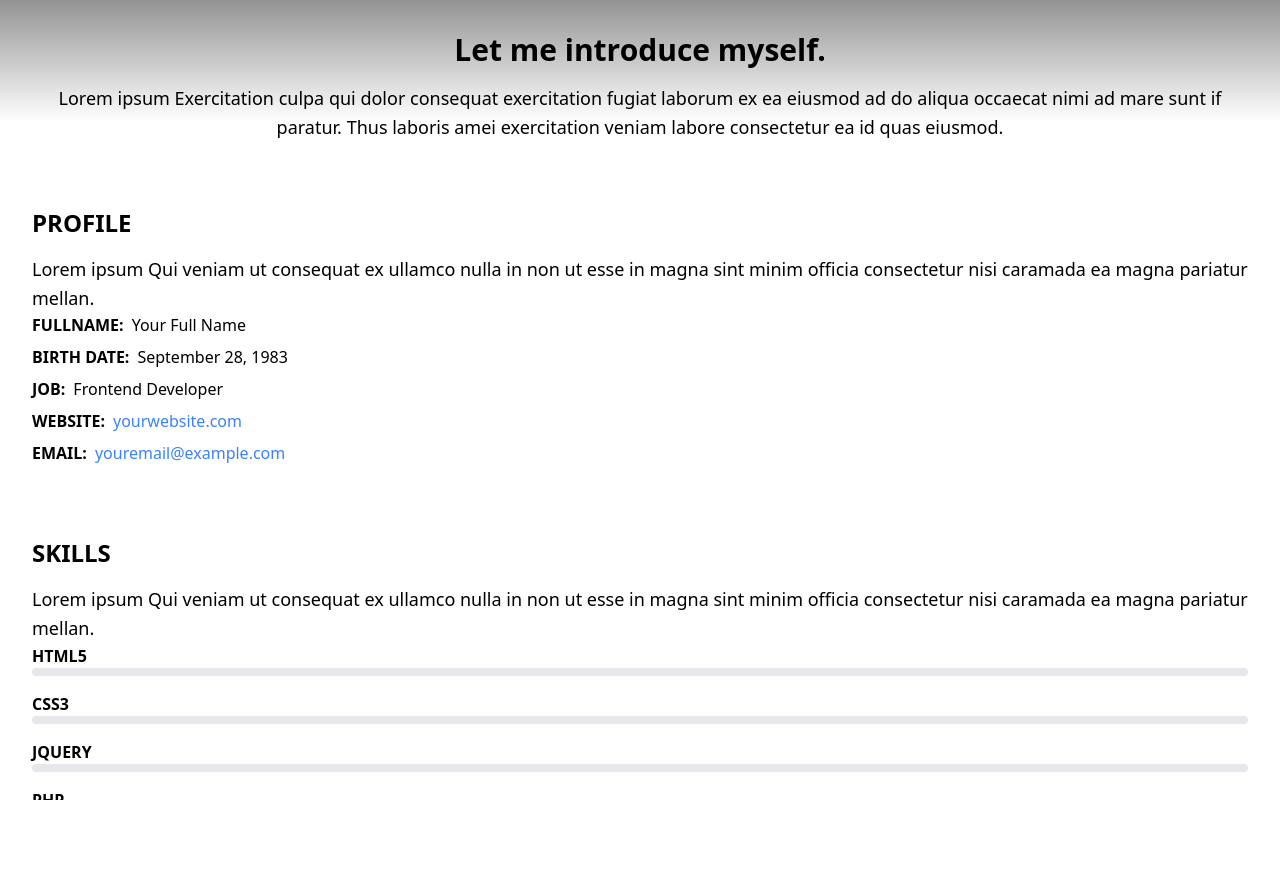
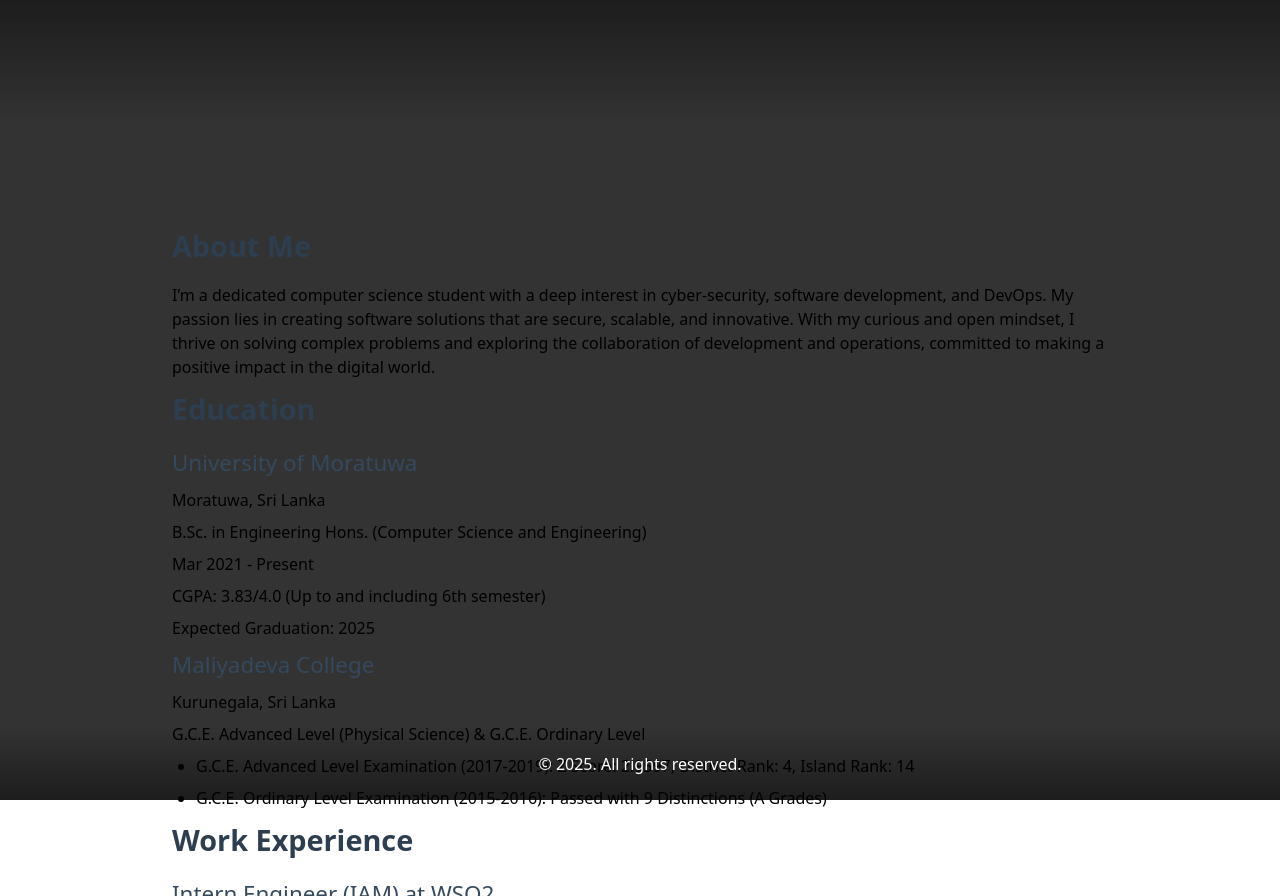
Before and after one commit to CharinduThisara/Portfolio, a SvelteKit app: page /about in a window 1280 px wide. Before the commit the page ends 800 px from the top, so only its background shows below. Built offline with nearby package versions, Linux system fonts and the light colour scheme.

Commit message:
Refactor portfolio section: add project data structure and enhance layout; update footer styling and header alignment

```diff
--- a/src/components/Footer.svelte
+++ b/src/components/Footer.svelte
@@ -1,5 +1,12 @@
-<footer class="bg-gray-800 text-white p-6">
-    <div class="container mx-auto text-center">
-      <p>&copy; {new Date().getFullYear()}. All rights reserved.</p>
-    </div>
-  </footer>
+<footer class="footer text-white p-6 bottom-0 w-full fixed">
+  <div class="container mx-auto text-center">
+    <p>&copy; {new Date().getFullYear()}. All rights reserved.</p>
+  </div>
+</footer>
+
+
+<style>
+  .footer {
+    background: linear-gradient(to top, rgba(0, 0, 0, 0.425), rgba(185, 166, 166, 0)); /* Darker gradient towards the bottom */
+  }
+</style>
--- a/src/components/Header.svelte
+++ b/src/components/Header.svelte
@@ -30,7 +30,7 @@
   role="navigation"
   style="background-position: {mouseX * 50}% {mouseY * 50}%"
 >
-  <div class="container mx-auto flex items-center">
+  <div class="mx-auto flex items-center ml-16">
     <!-- Icon Section -->
     <div class="icon-wrapper relative flex items-center p-5">
       <!-- Show Active Icon -->
--- a/src/routes/about/+page.svelte
+++ b/src/routes/about/+page.svelte
@@ -1,98 +1,276 @@
 <script>
-    // import Photo from './Photo.jpg // Import your photo component
+  const profile = {
+    name: "Your Name",
+    introduction:
+      "I’m a dedicated computer science student with a deep interest in cyber-security, software development, and DevOps. My passion lies in creating software solutions that are secure, scalable, and innovative. With my curious and open mindset, I thrive on solving complex problems and exploring the collaboration of development and operations, committed to making a positive impact in the digital world.",
+  };
 
-    const fullName = 'Your Full Name';
-    const birthDate = 'September 28, 1983';
-    const job = 'Frontend Developer';
-    const website = 'yourwebsite.com';
-    const email = 'youremail@example.com';
+  const education = [
+    {
+      title: "University of Moratuwa",
+      location: "Moratuwa, Sri Lanka",
+      details: "B.Sc. in Engineering Hons. (Computer Science and Engineering)",
+      period: "Mar 2021 - Present",
+      gpa: "CGPA: 3.83/4.0 (Up to and including 6th semester)",
+      expectedGraduation: "Expected Graduation: 2025",
+    },
+    {
+      title: "Maliyadeva College",
+      location: "Kurunegala, Sri Lanka",
+      details:
+        "G.C.E. Advanced Level (Physical Science) & G.C.E. Ordinary Level",
+      achievements: [
+        "G.C.E. Advanced Level Examination (2017-2019): Z Score: 2.9597, District Rank: 4, Island Rank: 14",
+        "G.C.E. Ordinary Level Examination (2015-2016): Passed with 9 Distinctions (A Grades)",
+      ],
+    },
+  ];
 
-    const skills = [
-      { name: 'HTML5', level: 90 },
-      { name: 'CSS3', level: 80 },
-      { name: 'JQUERY', level: 70 },
-      { name: 'PHP', level: 60 },
-      { name: 'WORDPRESS', level: 50 },
-    ];
-  </script>
+  const workExperience = [
+    {
+      company: "WSO2",
+      role: "Intern Engineer (IAM)",
+      period: "Nov 2023 - May 2024",
+      responsibilities: [
+        "Explored the WSO2 Identity Server in depth (OIDC, SAML, WS-Fed configurations, and deployment strategies).",
+        "Conducted research on Active-Active Deployment of WSO2 Identity Server using Azure Cosmos DB and OSGi bundling.",
+        "Gained experience with Azure DevOps for vulnerability scanning and infrastructure deployment architecture.",
+      ],
+    },
+  ];
 
-  <div class="container mx-auto">
-    <div class="about text-center p-8">
-      <h2 class="text-3xl font-bold mb-4">Let me introduce myself.</h2>
-      <!-- <Photo class="rounded-full mb-4" /> {/* Use your imported photo component here */} -->
-      <p class="text-lg leading-relaxed">
-        Lorem ipsum Exercitation culpa qui dolor consequat exercitation fugiat
-        laborum ex ea eiusmod ad do aliqua occaecat nimi ad mare sunt if paratur.
-        Thus laboris amei exercitation veniam labore consectetur ea id quas eiusmod.
-      </p>
-    </div>
+  const skillsSummary = {
+    technical: [
+      "C", "C++", "Java", "Python", "JavaScript", "Bash", "SQL",
+      "ReactJS", "NodeJS", "Svelte-kit", "Go", "Spring-boot",
+    ],
+    tools: [
+      "VMs", "VSCode", "IntelliJ", "Git", "Linux", "Kubernetes", "Docker",
+      "Azure Clouds",
+    ],
+    softSkills: [
+      "Fast learning", "Adaptability", "Time Management",
+      "Leadership", "Strategic Planning", "Communication Skills",
+    ],
+    languages: {
+      english: "Professional working proficiency",
+      sinhala: "Native proficiency",
+    },
+  };
 
-    <div class="profile p-8">
-      <h3 class="text-2xl font-semibold mb-4">PROFILE</h3>
-      <p class="text-lg leading-relaxed">
-        Lorem ipsum Qui veniam ut consequat ex ullamco nulla in non ut esse in magna sint minim
-        officia consectetur nisi caramada ea magna pariatur mellan.
-      </p>
-      <ul class="list-none p-0">
-        <li class="flex items-center mb-2">
-          <span class="font-semibold">FULLNAME:</span>
-          <span class="ml-2">{fullName}</span>
-        </li>
-        <li class="flex items-center mb-2">
-          <span class="font-semibold">BIRTH DATE:</span>
-          <span class="ml-2">{birthDate}</span>
-        </li>
-        <li class="flex items-center mb-2">
-          <span class="font-semibold">JOB:</span>
-          <span class="ml-2">{job}</span>
-        </li>
-        <li class="flex items-center mb-2">
-          <span class="font-semibold">WEBSITE:</span>
-          <span class="ml-2">
-            <a href={`http://${website}`} class="text-blue-500 hover:underline">
-              {website}
-            </a>
-          </span>
-        </li>
-        <li class="flex items-center mb-2">
-          <span class="font-semibold">EMAIL:</span>
-          <span class="ml-2">
-            <a href={`mailto:${email}`} class="text-blue-500 hover:underline">
-              {email}
-            </a>
-          </span>
-        </li>
-      </ul>
-    </div>
+  const areasOfInterest = [
+    "DevOps",
+    "Cyber Security",
+    "Back-end Development",
+    "Secure Application Development",
+    "Front-end Development",
+    "Computer Architecture",
+  ];
 
-    <div class="skills p-8">
-      <h3 class="text-2xl font-semibold mb-4">SKILLS</h3>
-      <p class="text-lg leading-relaxed">
-        Lorem ipsum Qui veniam ut consequat ex ullamco nulla in non ut esse in magna sint minim
-        officia consectetur nisi caramada ea magna pariatur mellan.
-      </p>
-      {#each skills as skill}
-        <div class="skill mb-4">
-          <span class="font-semibold">{skill.name}</span>
-          <div class="progress h-2 bg-gray-200 rounded-full">
-            <div
-              class="progress-bar bg-blue-500 rounded-full"
-              style={`width: ${skill.level}%`}
-            ></div>
+  const coursework = {
+    cyberSecurity: [
+      "CS3460 Operating Systems Security (A)",
+      "CS2043 Operating Systems (A+)",
+      "CS3480 Principles of Secure Application Development (A)",
+      "CS3400 Cyber Security Project (A)",
+      "CS3053 Computer Security (A-)",
+      "CS4433 Network and System Administration",
+      "CS4463 Computer and Network Security",
+      "CS4453 Information Security and Cryptography",
+    ],
+    databaseSystems: ["CS3043 Database Systems (A-)",],
+    computerArchitecture: ["CS2053 Computer Architecture (A)"],
+    computerNetworks: [
+      "CS2033 Data Communication and Networking (A)",
+      "CS3033 Computer Networks (A-)",
+      "CS3413 Advanced Networking (B)",
+    ],
+    mathematics: [
+      "MA2034 Linear Algebra (A+)",
+      "MA2014 Differential Equations (A)",
+      "MA3014 Applied Statistics (A)",
+      "MA3024 Numerical Methods (A+)",
+      "MA3030 Operational Research (A)",
+      "MA2024 Calculus (A+)",
+      "MA2054 Graph Theory (A+)",
+      "MA4144 Neural Networks and Fuzzy Logic",
+    ],
+  };
+</script>
+
+<section class="absolute inset-0 bg-black bg-opacity-80">
+  <div class="mx-auto px-4 overflow-y-auto mt-24">
+    <div class="about-section mt-8">
+      <div class="section">
+        <h2>About Me</h2>
+        <p>{profile.introduction}</p>
+      </div>
+
+      <div class="section">
+        <h2>Education</h2>
+        {#each education as edu}
+          <div>
+            <h3>{edu.title}</h3>
+            <p>{edu.location}</p>
+            <p>{edu.details}</p>
+            <p>{edu.period}</p>
+            {#if edu.gpa}<p>{edu.gpa}</p>{/if}
+            {#if edu.expectedGraduation}<p>{edu.expectedGraduation}</p>{/if}
+            {#if edu.achievements}
+              <ul>
+                {#each edu.achievements as achievement}
+                  <li>{achievement}</li>
+                {/each}
+              </ul>
+            {/if}
           </div>
+        {/each}
+      </div>
+
+      <div class="section">
+        <h2>Work Experience</h2>
+        {#each workExperience as work}
+          <div>
+            <h3>{work.role} at {work.company}</h3>
+            <p>{work.period}</p>
+            <ul>
+              {#each work.responsibilities as responsibility}
+                <li>{responsibility}</li>
+              {/each}
+            </ul>
+          </div>
+        {/each}
+      </div>
+
+      <div class="section">
+        <h2>Skills</h2>
+        <div class="skills-list">
+          <h3>Technical Skills:</h3>
+          {#each skillsSummary.technical as skill}
+            <span>{skill}</span>
+          {/each}
+          <h3>Tools:</h3>
+          {#each skillsSummary.tools as tool}
+            <span>{tool}</span>
+          {/each}
+          <h3>Soft Skills:</h3>
+          {#each skillsSummary.softSkills as skill}
+            <span>{skill}</span>
+          {/each}
+          <h3>Languages:</h3>
+          <p>English: {skillsSummary.languages.english}</p>
+          <p>Sinhala: {skillsSummary.languages.sinhala}</p>
         </div>
-      {/each}
-    </div>
+      </div>
 
-    <div class="buttons flex justify-center p-8">
-      <button class="bg-blue-500 hover:bg-blue-700 text-white font-bold py-2 px-4 rounded">
-        HIRE ME
-      </button>
-      <a
-        href="#"
-        class="bg-gray-200 hover:bg-gray-300 text-gray-700 font-bold py-2 px-4 rounded ml-4"
-      >
-        DOWNLOAD CV
-      </a>
+      <div class="section">
+        <h2>Areas of Interest</h2>
+        <ul>
+          {#each areasOfInterest as area}
+            <li>{area}</li>
+          {/each}
+        </ul>
+      </div>
+
+      <div class="section">
+        <h2>Coursework</h2>
+        <div>
+          <h3>Cyber Security</h3>
+          <ul>
+            {#each coursework.cyberSecurity as course}
+              <li>{course}</li>
+            {/each}
+          </ul>
+
+          <h3>Database Systems</h3>
+          <ul>
+            {#each coursework.databaseSystems as course}
+              <li>{course}</li>
+            {/each}
+          </ul>
+
+          <h3>Computer Architecture</h3>
+          <ul>
+            {#each coursework.computerArchitecture as course}
+              <li>{course}</li>
+            {/each}
+          </ul>
+
+          <h3>Computer Networks</h3>
+          <ul>
+            {#each coursework.computerNetworks as course}
+              <li>{course}</li>
+            {/each}
+          </ul>
+
+          <h3>Mathematics</h3>
+          <ul>
+            {#each coursework.mathematics as course}
+              <li>{course}</li>
+            {/each}
+          </ul>
+        </div>
+      </div>
     </div>
   </div>
+</section>
+
+<style>
+  .about-section {
+    margin: 128px auto 0;
+    overflow-y: auto;
+    width: 75%;
+    max-height: calc(100vh - 128px);
+  }
+
+  .section h2 {
+    margin-bottom: 1rem;
+    font-size: 1.8rem;
+    font-weight: bold;
+    color: #2c3e50;
+  }
+
+  ul {
+    margin: 0;
+    padding: 0;
+    list-style: none;
+  }
+
+  ul li {
+    margin-bottom: 0.5rem;
+  }
+
+  .skills-list span {
+    display: inline-block;
+    background: #ecf0f1;
+    margin: 0.3rem;
+    padding: 0.3rem 0.6rem;
+    border-radius: 4px;
+  }
+
+  h3 {
+    font-size: 1.4rem;
+    color: #34495e;
+    margin-bottom: 0.5rem;
+  }
+
+  p {
+    margin: 0.5rem 0;
+  }
+
+  .skills-list {
+    margin-top: 1rem;
+  }
+
+  .skills-list h3 {
+    margin-top: 1rem;
+  }
+
+  .about-section ul {
+    margin-left: 1.5rem;
+  }
+
+  .about-section ul li {
+    list-style: disc;
+  }
+</style>
```
Also changed, not shown: src/routes/projects/+page.svelte (+164 -8 lines), src/routes/+page.svelte (line endings or trailing spaces).
